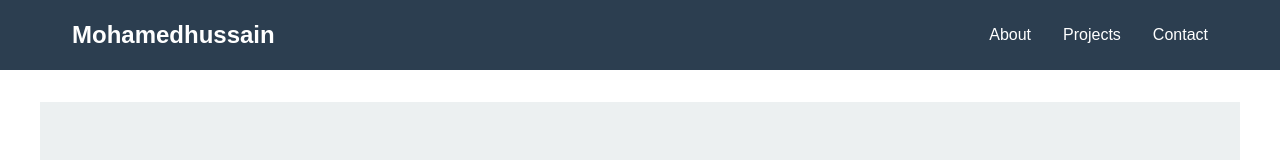
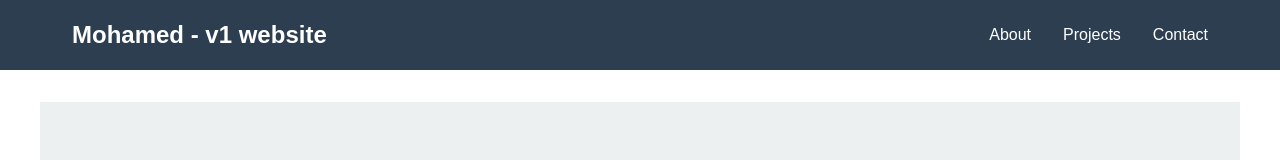
Before and after one commit to Mohamed-practice-hub/aws-portfolio-web-app, a plain HTML site: page index.html in a window 1280 px wide. Shown: the top 160 px of the page. Drawn offline with Linux system fonts and the light colour scheme.

Commit message:
Update index.html

```diff
--- a/index.html
+++ b/index.html
@@ -3,13 +3,13 @@
 <head>
     <meta charset="UTF-8">
     <meta name="viewport" content="width=device-width, initial-scale=1.0">
-    <title>Mohamedhussain- Portfolio v3</title>
+    <title>Mohamedhussain- Portfolio v4</title>
     <link rel="stylesheet" href="styles.css">
 </head>
 <body>
     <header>
         <nav>
-            <h1>Mohamedhussain</h1>
+            <h1>Mohamed - v1 website</h1>
             <ul>
                 <li><a href="#about">About</a></li>
                 <li><a href="#projects">Projects</a></li>
```
